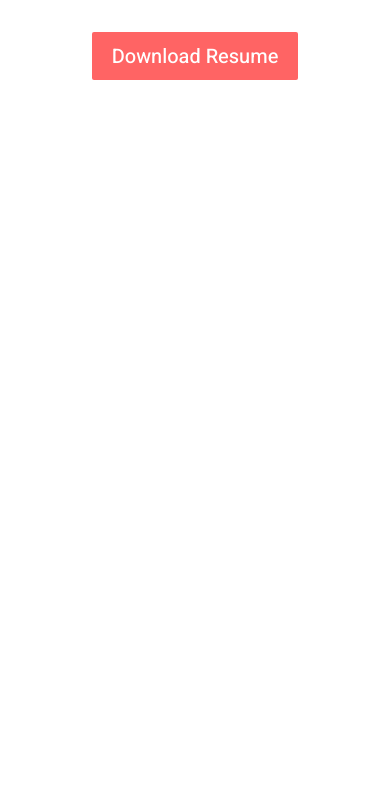
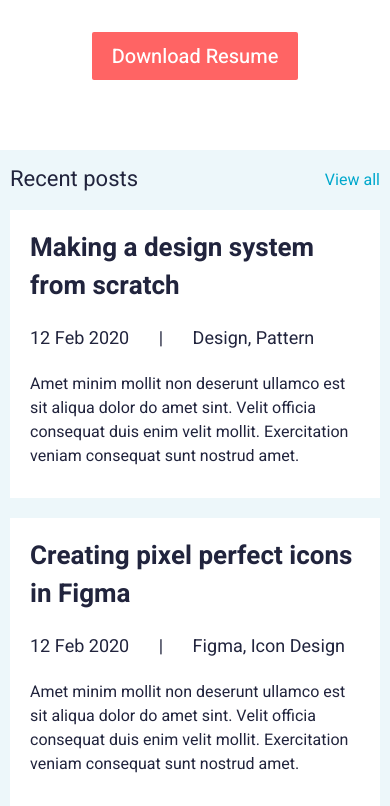
Before and after one commit to yafox3/John-Responsive, a plain HTML site: page index.html in a window 390 px wide. Shown: the part 525-1331 px from the top of the page. Before the commit the page ends 844 px from the top, so only its background shows below. Drawn offline with Linux system fonts and the light colour scheme.

Commit message:
Сверстана секция с постами + адаптив

```diff
--- a/index.html
+++ b/index.html
@@ -65,6 +65,45 @@
     </section>
     <!-- /.welcome -->
 
+    <section class="posts">
+
+      <div class="container">
+
+        <div class="posts__header">
+          <div class="posts__title">Recent posts</div>
+          <div class="posts__link"><a href="#">View all</a></div>
+        </div>
+        <!-- /.posts__header header -->
+
+        <div class="posts__row">
+
+          <div class="posts__post post">
+            <h2 class="post__title title"><a href="#">Making a design system from scratch</a></h2>
+            <div class="post__date">12 Feb 2020 <span>|</span> Design, Pattern</div>
+            <div class="post__text text">
+              <p>Amet minim mollit non deserunt ullamco est sit aliqua dolor do amet sint. Velit officia consequat duis enim velit mollit. Exercitation veniam consequat sunt nostrud amet.</p>
+            </div>
+          </div>
+          <!-- /.posts__post -->
+
+          <div class="posts__post post">
+            <h2 class="post__title title"><a href="#">Creating pixel perfect icons in Figma</a></h2>
+            <div class="post__date">12 Feb 2020 <span>|</span> Figma, Icon Design</div>
+            <div class="post__text text">
+              <p>Amet minim mollit non deserunt ullamco est sit aliqua dolor do amet sint. Velit officia consequat duis enim velit mollit. Exercitation veniam consequat sunt nostrud amet.</p>
+            </div>
+          </div>
+          <!-- /.posts__post -->
+
+        </div>
+        <!-- /.posts__row -->
+
+      </div>
+      <!-- /.container -->
+
+    </section>
+    <!-- /.posts -->
+
   </div>
   <!-- /.wrapper -->
 
--- a/scss/style.scss
+++ b/scss/style.scss
@@ -7,7 +7,7 @@ body {
   display: flex;
   flex-direction: column;
   min-height: 100%;
-  overflow: hidden;
+  // overflow: hidden;
 }
 
 // -----+ Container +----------------------------------------------
@@ -22,6 +22,13 @@ body {
 .text {
   font-size: 16px;
   line-height: calc(24 / 16 * 100%);
+}
+
+// -----+ Title +----------------------------------------------
+.title {
+  font-weight: 700;
+  font-size: 26px;
+  line-height: calc(38 / 26 * 100%);
 }
 
 // -----+ Header +----------------------------------------------
@@ -66,13 +73,13 @@ body {
     margin-right: 40px;
     font-weight: 500;
 
-    transition: text-shadow .2s linear;
+    transition: color .1s linear;
 
     &:last-child {
       margin: 0;
     }
     &:hover {
-      text-shadow: 0px 4px 4px rgba(0, 0, 0, 0.25);
+      color:#FF6464;
     }
   }
 
@@ -159,3 +166,107 @@ body {
   }
 
 }
+
+// -----+ Posts +----------------------------------------------
+.posts {
+  background: #EDF7FA;
+		// .posts__header
+		&__header {
+      display: flex;
+      justify-content: space-between;
+      align-items: center;
+		}
+
+		// .posts__title
+
+		&__title {
+      font-size: 22px;
+      line-height: calc(60 / 22 * 100%);
+		}
+
+		// .posts__link
+
+		&__link {
+      color: #00A8CC;
+      font-size: 16px;
+      line-height: calc(24 / 16 * 100%);
+
+      transition: color .1s linear;
+      &:hover {
+        color: #FF6464;
+      }
+		}
+
+		// .posts__row
+
+		&__row {
+      display: flex;
+      gap: 20px;
+		}
+
+    @media (max-width: 767.98px){
+      &__row {
+        flex-wrap: wrap;
+      }
+    }
+
+    @media (max-width: 375px) {
+      &__header {
+        justify-content: center;
+      }
+      &__link {
+        display: none;
+      }
+      &__title {
+        font-size: 18px;
+      }
+    }
+}
+
+// -----+ Post +----------------------------------------------
+.post {
+  padding: 20px;
+  flex: 0 1 50%;
+  background: #fff;
+
+  // .post__title
+  &__title {
+    margin-bottom: 20px;
+    transition: text-shadow .1s linear;
+    &:hover{
+      text-shadow: 0px 4px 4px rgba(0, 0, 0, 0.25);
+    }
+  }
+
+  // .post__date
+
+  &__date {
+    font-size: 18px;
+    line-height: calc(26 / 18 * 100%);
+
+    margin-bottom: 20px;
+    span {
+      margin: 0 25px;
+    }
+  }
+
+  // .post__text
+  &__text {
+    margin-bottom: 10px;
+  }
+
+  @media (max-width: 767.98px) {
+    & {
+      flex: 1 1 100%;
+    }
+  }
+
+  @media (max-width: 375px) {
+    &__title {
+      font-size: 22px;
+    }
+    &__text {
+      font-size: 16px;
+    }
+  }
+}
```
Also changed, not shown: css/style.css, 1 other file.
